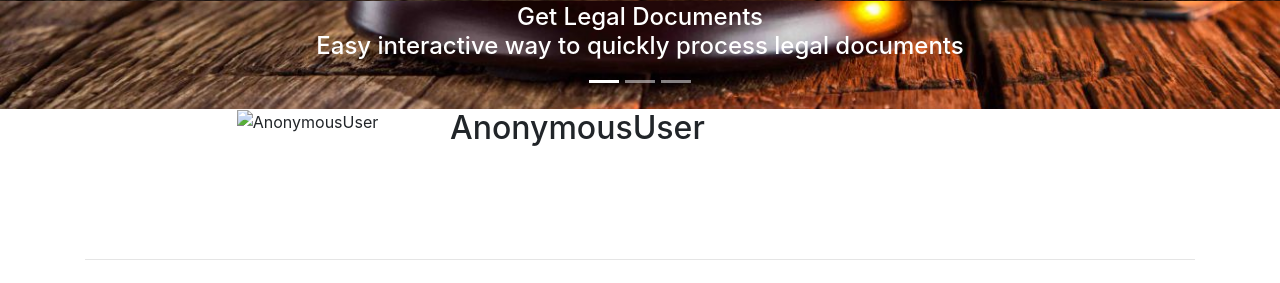
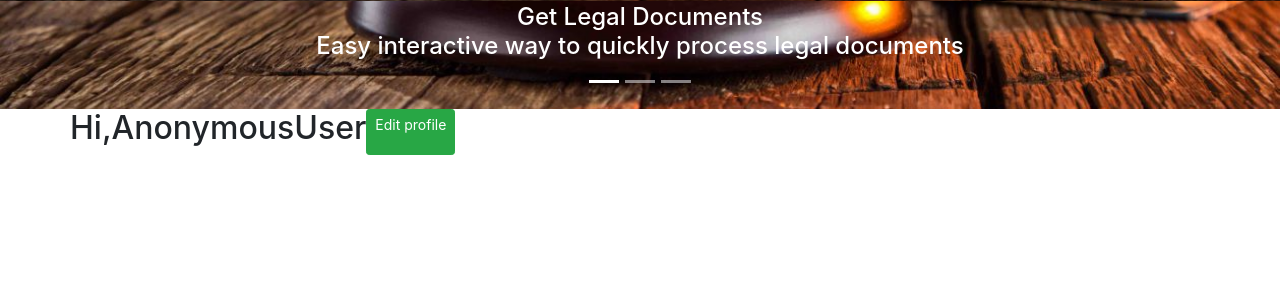
Before and after one commit to BenkiKuu/TheLawRivew, a Django app: page /profile/1 in a window 1280 px wide. Shown: the part 799-1082 px from the top of the page. Run offline with Django 3.2, Linux system fonts and the light colour scheme; some libraries are stand-ins or nearby versions.

Commit message:
Edited the views and the models to create the profile page

```diff
--- a/lawreview/settings.py
+++ b/lawreview/settings.py
@@ -34,7 +34,6 @@
 # Application definition
 
 INSTALLED_APPS = [
-    'mpesapy',
     'review',
     'tinymce',
     'bootstrap4',
--- a/lawreview/urls.py
+++ b/lawreview/urls.py
@@ -22,5 +22,4 @@
     url(r'^accounts/', include('registration.backends.simple.urls')),
     url(r'^',include('review.urls')),
     url(r'^logout/$', views.logout, {"next_page": '/'}),
-    url(r'^mpesapy/',include('mpesapy.urls'))
 ]
--- a/review/forms.py
+++ b/review/forms.py
@@ -7,9 +7,6 @@
     class Meta:
         model = Profile
         exclude = ['user']
-        widgets = {
-            # 'tags': forms.CheckboxSelectMultiple(),
-        }
 
 
 class NewAfidavitForm(forms.ModelForm):
--- a/review/templates/profile.html
+++ b/review/templates/profile.html
@@ -1,58 +1,15 @@
-{%extends "base.html" %}
+{% extends 'base.html' %}
 {% load bootstrap4 %}
 {% load staticfiles %}
 {% block content %}
     <div class="container">
-        <div class="row profile-header">
-
-            <div class="col-md-1">
-                {#                an empty div for alignment#}
-            </div>
-
-
-            {#        profil photo#}
-
-            <div class="col-md-3 text-center">
-                <img class="img-fluid img-circle" src="{{ profile.profile_photo.url }}" alt="{{ user }}">
-            </div>
-
-
-
-            {#        end of profile of photo #}
-
-
-            <div class="col-md-4 in-profile-header">
-                <div class="row ">
-                    <h2>{{ user }}</h2>
-
-                </div>
-
-                {#                ............................counters for posts followers and people being followed ................................#}
-
-
-                {#                end of counters#}
-
-                <br>
-                {#                bio#}
-
-                <div class="row bio-profile ">
-                    <p>{{ profile.bio }}</p>
-                    {{profile.email}}
-                </div>
-                {#                end of bio#}
-
-            </div>
-
-            <div class="col-md-4">
-                {#                an empty div for alignment#}
-            </div>
-
-        </div>
-        <br>
-        <br>
-        <hr>
-
-
-
-
+      <div class="row ">
+        <h2>Hi,{{ user }}</h2>
+        <a href="{% url 'new_profile'  %}" class="btn btn-sm btn-success">Edit profile</a>
+      </div>
+      <br>
+      {% for profile in profile %}
+      {{profile.email}}
+      {% endfor %}
+    </div>
 {% endblock %}
--- a/review/views.py
+++ b/review/views.py
@@ -10,14 +10,15 @@
 #
 def new_profile(request):
     current_user = request.user
-
+    user_profile = Profile.objects.filter(user_id=current_user)
+    form = NewProfileForm()
     if request.method == 'POST':
-        form = NewProfileForm(request.POST, request.FILES)
+        form = NewProfileForm(request.POST, request.FILES, instance=request.user.profile)
         if form.is_valid():
-            profile = form.save(commit=False)
-            profile.user = current_user
-            profile.save()
-            return redirect('home')
+            user_profile = form.save(commit=False)
+            user_profile.user = current_user
+            user_profile.save()
+            return redirect('index')
     else:
         form = NewProfileForm()
     return render(request, 'forms/new_profile.html', {"form": form})
@@ -47,7 +48,11 @@
             demand.save()
             return redirect('new_demand_temp')
     else:
-        form = NewDemandLetterForm()
+        form = NewDemandLetterForm(initial={
+            'firstname': request.user.profile.first_name,
+            'sirname': request.user.profile.last_name,
+            'idnumber': request.user.profile.id_number,
+        })
     return render(request, 'forms/demand_letter.html', {"form": form})
 
 def new_aff(request):
```
Also changed, not shown: review/models.py (+6 -5 lines), images/250px-Sierpinski_triangle.svg.png (added), images/250px-Sierpinski_triangle.svg_8puj1Y4.png (added), review/migrations/0006_auto_20180824_0644.py (added), review/migrations/0007_auto_20180824_0721.py (added), 1 other file.
